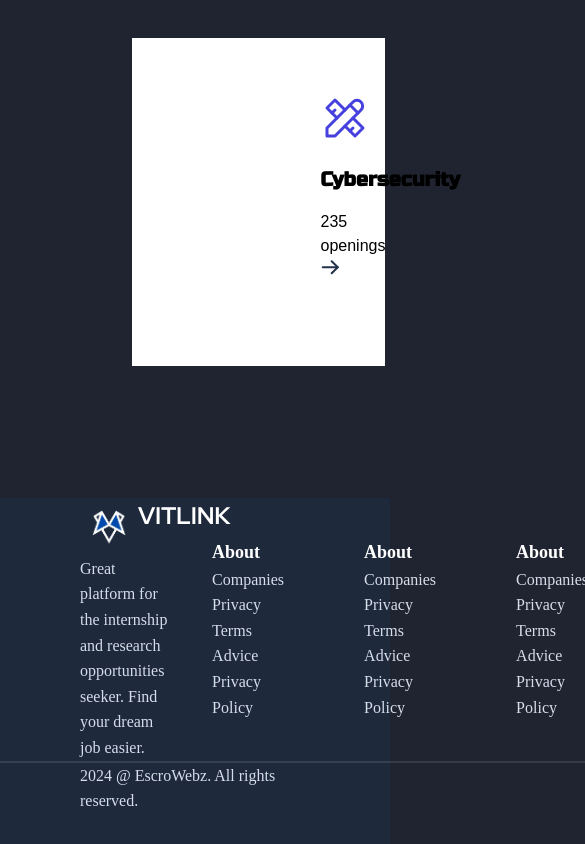
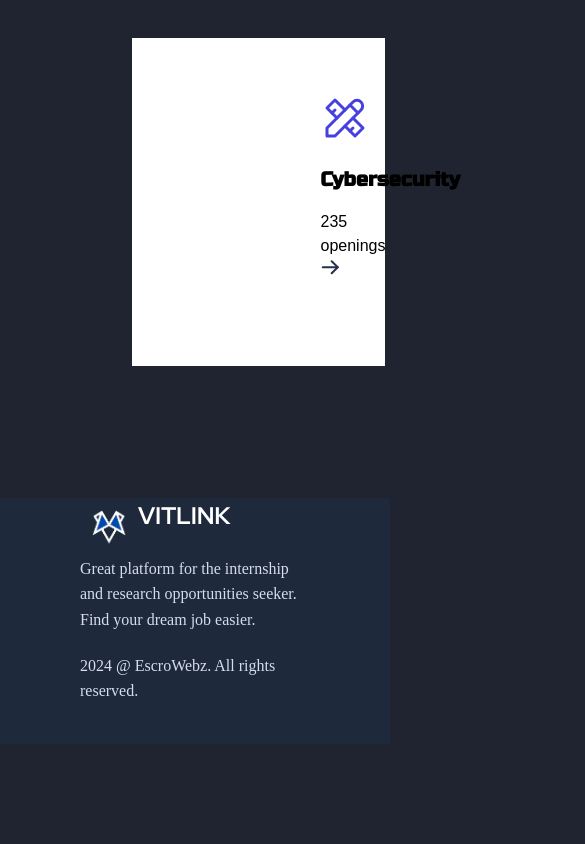
Before and after one commit to chaitanya-codes/VITLink, a Next.js app: page / in a window 390 px wide. Shown: the part 2281-3125 px from the top of the page, 585 px wide, since content can reach past the window. After the commit the page ends 3025 px from the top, so only its background shows below. Built offline with nearby package versions, Linux system fonts and the light colour scheme.

Commit message:
collapse footer belo 600px width added

```diff
--- a/src/app/styles/footerstyles.css
+++ b/src/app/styles/footerstyles.css
@@ -60,3 +60,9 @@ background: var(--Brands-Primary, #4640DE);
     opacity: 0.1;
 background: #FFF;
 }
+
+@media (max-width: 600px){
+    .fele{
+        display: none;
+    }
+}
--- a/src/components/Footer.tsx
+++ b/src/components/Footer.tsx
@@ -14,14 +14,14 @@ const Logo = () => (
 
 export default function Footer(){
     return <footer className="bg-slate-800">
-        <div className="bg-slate-800 flex mt-10 px-20 ">
+        <div className="bg-slate-800 flex mt-10 px-20 fobb">
             <div>
                 <div className="flex"><Logo ></Logo><p className="vfoot1lt ">VITLINK</p></div>
                 <p className="foottexts">Great platform for the internship and research opportunities seeker. Find your dream job easier.</p>
             </div>
 
 
-        <div className=" mr-30 m-10">
+        <div className=" mr-30 m-10 fele">
             <p className="footheads">
                 About
             </p>
@@ -31,7 +31,7 @@ export default function Footer(){
             <p className="foottexts">Advice</p>
             <p className="foottexts">Privacy Policy</p>
         </div>
-        <div className="m-10">
+        <div className="m-10 fele">
             <p className="footheads">
                 About
             </p>
@@ -41,7 +41,7 @@ export default function Footer(){
             <p className="foottexts">Advice</p>
             <p className="foottexts">Privacy Policy</p>
         </div>
-        <div className="m-10">
+        <div className="m-10 fele">
             <p className="footheads">
                 About
             </p>
@@ -51,7 +51,7 @@ export default function Footer(){
             <p className="foottexts">Advice</p>
             <p className="foottexts">Privacy Policy</p>
         </div>
-        <div className="m-10">
+        <div className="m-10 fele">
             <p className="footheads">
                 Get Job Notifications
             </p>
@@ -63,8 +63,8 @@ export default function Footer(){
         </div>
 
     </div>
-    <div className="footLine"></div>
-    <div className="pb-10 px-20"><p className="foottexts">2024 @ EscroWebz. All rights reserved.</p></div>
+    <div className="footLine fele"></div>
+    <div className="pt-5 pb-10 px-20 "><p className="foottexts">2024 @ EscroWebz. All rights reserved.</p></div>
 
     </footer>
 }
```
